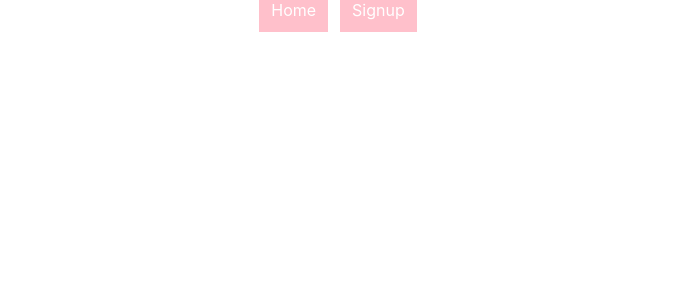
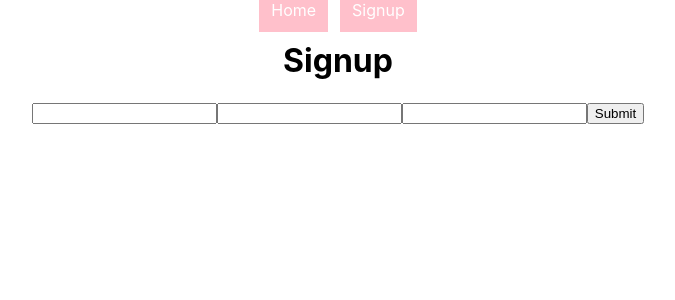
Before and after one commit to msenior526/phase5-project-frontend, a React (Create React App) app: page /signup in a window 1280 px wide. Shown: the top 300 px of the page, without its empty margins (302-977 px from the left). Built offline with nearby package versions, Linux system fonts and the light colour scheme.

Commit message:
Create event handlers

```diff
--- a/src/App.js
+++ b/src/App.js
@@ -12,7 +12,7 @@ class App extends Component {
         <div className="App">
           <Navbar />
           <Route exact path="/" component={Home} />
-          <Route exact path="signup" component={Signup} />
+          <Route exact path="/signup" component={Signup} />
         </div>
     </Router>
     );
--- a/src/components/Signup.js
+++ b/src/components/Signup.js
@@ -1,14 +1,41 @@
 import React, { Component } from "react";
 
 class Signup extends Component{
+
+    state = {
+        username: '',
+        email: ''
+    }
+
+    handleOnChange = event => {
+        this.setState({
+            [event.target.name]: event.target.value
+        })
+
+        console.log(this.state);
+    }
+
+    handleSubmit = event => {
+        event.preventDefault();
+        // fetch('https://localhost:3000/users', {
+        //     method: 'POST',
+        //     headers: {
+        //         'Content-Type': 'application/json'
+        //     }
+        // }).then(resp => {debugger})
+    }
+
     render() {
         return (
             <div>
-                <form>
-                    <input name='username' type='text'/>
-                    <input name='email' type='email'/>
+                <h1>Signup</h1>
+                <form onSubmit={this.handleSubmit}>
+                    <input type='text' name='username' value={this.state.username} onChange={this.handleOnChange}/>
+                    <input name='email' type='email' value={this.state.email} onChange={this.handleOnChange}/>
                     <input name='password' type='password'/>
+                    <input type='submit' value="Submit"/>
                 </form>
+
             </div>
         )
     }
```
